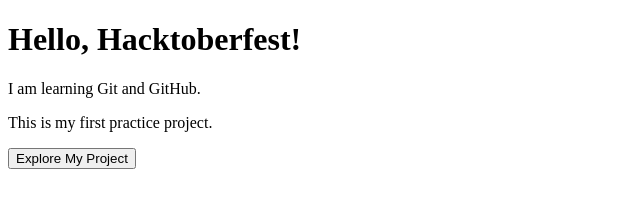
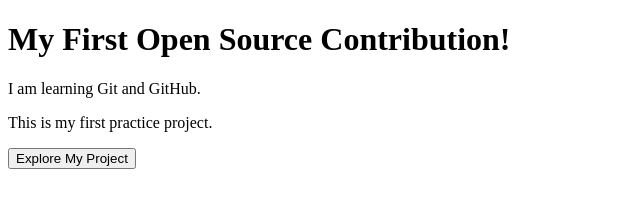
Before and after one commit to unnati-mangal/hacktoberfest-practice, a plain HTML site: page index.html in a window 1280 px wide. Shown: the whole page, without its empty margins (0-640 px from the left). Drawn offline with Linux system fonts and the light colour scheme.

Commit message:
Update homepage heading

```diff
--- a/index.html
+++ b/index.html
@@ -7,7 +7,7 @@
     <title>My First GitHub Project</title>
 </head>
 <body>
-    <h1>Hello, Hacktoberfest!</h1>
+    <h1>My First Open Source Contribution!</h1>
     <p>I am learning Git and GitHub.</p>
     <p>This is my first practice project.</p>
     <button>Explore My Project</button>
```
